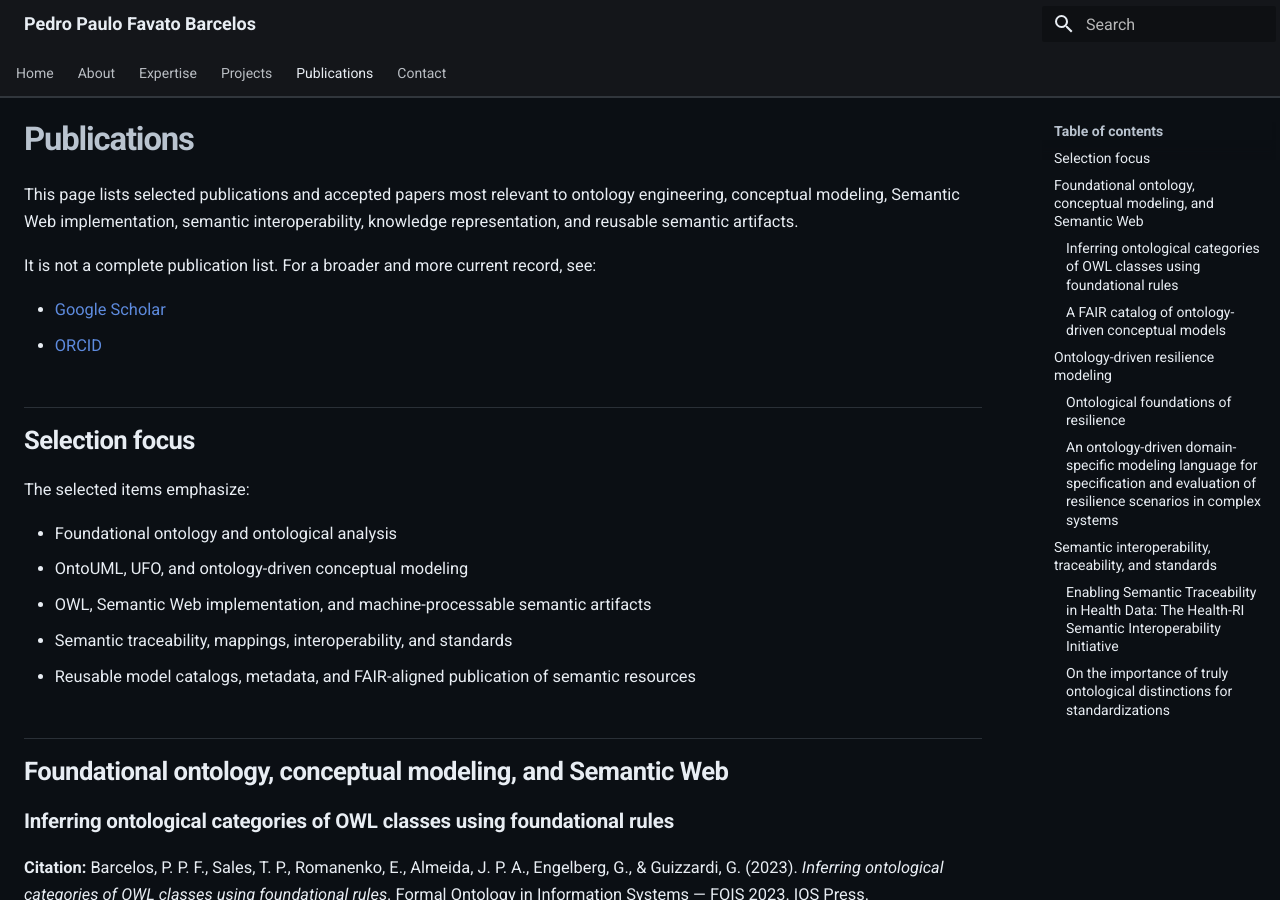
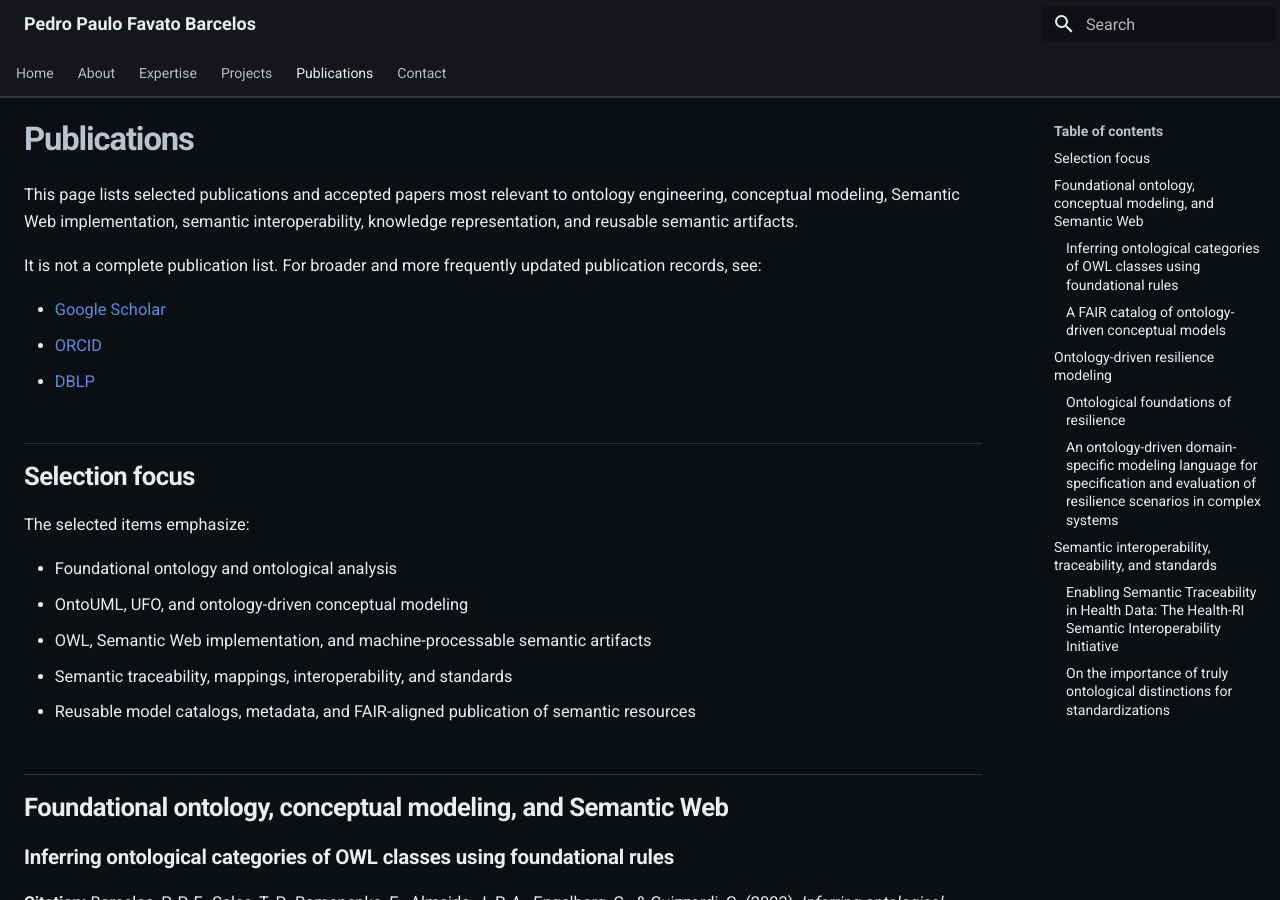
Before and after one commit to pedropaulofb/pedropaulofb.github.io, an MkDocs documentation site: the page built from docs/publications.md, in a window 1280 px wide and 900 px high. Built offline with MkDocs 1.6.1 and Material for MkDocs 9.7.7, drawn with Linux system fonts in a browser that asks for light colours; comment, search, counter and statistics services are not loaded.

Commit message:
docs: clarify external publication records

```diff
--- a/docs/publications.md
+++ b/docs/publications.md
@@ -7,10 +7,11 @@ description: Selected publications by Pedro Paulo Favato Barcelos on ontology en
 
 This page lists selected publications and accepted papers most relevant to ontology engineering, conceptual modeling, Semantic Web implementation, semantic interoperability, knowledge representation, and reusable semantic artifacts.
 
-It is not a complete publication list. For a broader and more current record, see:
+It is not a complete publication list. For broader and more frequently updated publication records, see:
 
 - [Google Scholar](https://w3id.org/pedropaulofb/scholar)
 - [ORCID](https://w3id.org/pedropaulofb/orcid)
+- [DBLP](https://dblp.org/pid/96/8280)
 
 ## Selection focus
 
```
